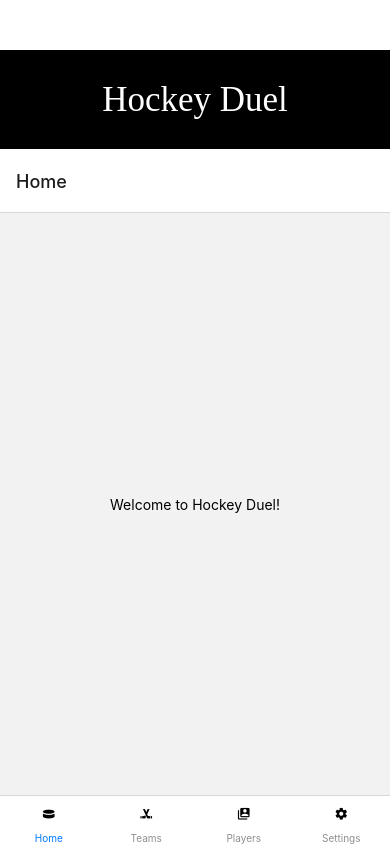
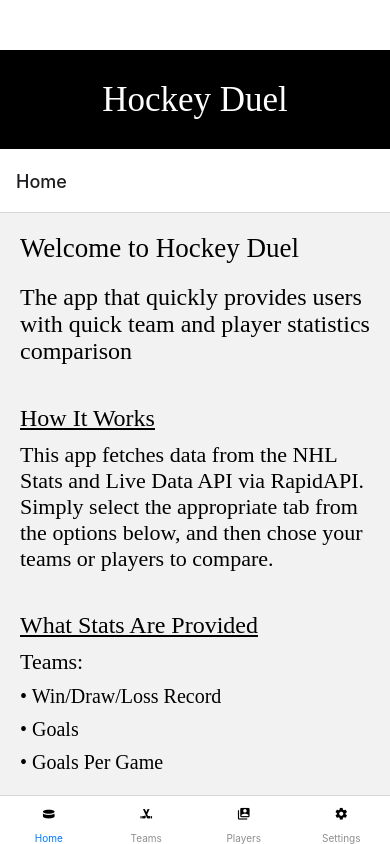
Before and after one commit to kpbader/Hockey-Duel, a React Native app: screen / in a window 390 px wide. Built offline with nearby package versions, Linux system fonts and the light colour scheme.

Commit message:
home page loaded up with info, api functionality added in, but not displaying

```diff
--- a/App.js
+++ b/App.js
@@ -1,8 +1,7 @@
 import React from 'react';
-import { StatusBar } from 'expo-status-bar';
+// import { StatusBar } from 'expo-status-bar';
 import { StyleSheet, Text, TouchableOpacity, View } from 'react-native';
 import { NavigationContainer } from '@react-navigation/native';
-// import Nav from "./src/components/Nav";
 import { createBottomTabNavigator } from '@react-navigation/bottom-tabs';
 import Header from "./src/components/Header";
 import Home from "./src/components/Home";
--- a/src/components/Home.js
+++ b/src/components/Home.js
@@ -1,21 +1,98 @@
 import React from 'react';
 // import { StatusBar } from 'expo-status-bar';
-import { StyleSheet, Text, View, TouchableOpacity } from 'react-native';
+import { StyleSheet, Text, View, FlatList, ScrollView } from 'react-native';
 
 function Home() {
   return (
-      <View style={styles.homeContainer}>
-        <Text>Welcome to Hockey Duel!</Text>
+    <ScrollView style={styles.homeContainer}>
+      <Text style={styles.h1}>Welcome to Hockey Duel</Text>
+      <Text style={styles.h2}>The app that quickly provides users with quick team and player statistics comparison</Text>
+      <Text style={styles.h3}>How It Works</Text>
+      <Text style={styles.p}>This app fetches data from the NHL Stats and Live Data API via RapidAPI. Simply select the appropriate tab from the options below, and then chose your teams or players to compare.</Text>
+      <Text style={styles.h3}>What Stats Are Provided</Text>
+      <Text style={styles.h4}>Teams:</Text>
+      <FlatList
+        data={[
+          { key: 'Win/Draw/Loss Record' },
+          { key: 'Goals' },
+          { key: 'Goals Per Game' },
+          { key: 'Save Percentage' },
+          { key: 'Penalties In Minutes' }
+        ]}
+        renderItem={({ item }) => {
+          return (
+            <View>
+              <Text style={styles.bullets}>{`\u2022 ${item.key}`}</Text>
             </View>
+          );
+        }}
+      />
+      <Text style={{
+        fontSize: 22,
+        fontFamily: 'Copperplate',
+        marginTop: 30,
+        fontWeight: '400'
+      }}>Players:</Text>
+      <FlatList
+        data={[
+          { key: 'Goals' },
+          { key: 'Assists' },
+          { key: 'Save Percentage (Goaltenders)' },
+          { key: 'Wins (Goaltenders' },
+          { key: 'Plus/Minus' }
+        ]}
+        renderItem={({ item }) => {
+          return (
+            <View>
+              <Text style={styles.bullets}>{`\u2022 ${item.key}`}</Text>
+            </View>
+          );
+        }}
+      />
+    </ScrollView>
   );
 }
 
 const styles = StyleSheet.create({
   homeContainer: {
     flex: 1,
-        alignItems: 'center',
-        justifyContent: 'center',
     margin: 20
+  },
+  h1: {
+    fontSize: 27,
+    fontFamily: 'Copperplate',
+    fontWeight: '400'
+  },
+  h2: {
+    fontSize: 24,
+    fontFamily: 'Copperplate',
+    marginTop: 20,
+    fontWeight: '300'
+  },
+  h3: {
+    fontSize: 24,
+    fontFamily: 'Copperplate',
+    marginTop: 40,
+    fontWeight: '400',
+    textDecorationLine: 'underline'
+  },
+  h4: {
+    fontSize: 22,
+    fontFamily: 'Copperplate',
+    marginTop: 10,
+    fontWeight: '400'
+  },
+  p: {
+    fontSize: 22,
+    fontFamily: 'Copperplate',
+    marginTop: 10,
+    fontWeight: '300'
+  },
+  bullets: {
+    fontSize: 20,
+    fontFamily: 'Copperplate',
+    marginTop: 10,
+    fontWeight: '300'
   }
 })
 
--- a/src/components/Players.js
+++ b/src/components/Players.js
@@ -5,9 +5,7 @@ import { StyleSheet, Text, View, TouchableOpacity } from 'react-native';
 
 const Players = () => {
     return (
-        <ModalDropdown options={['option 1', 'option 2']}>
-
-        </ModalDropdown>
+        <Text style={{ fontFamily: 'Copperplate', fontSize: 25, margin: 20 }}>Coming Soon!</Text>
     )
 }
 
--- a/src/components/Teams.js
+++ b/src/components/Teams.js
@@ -2,6 +2,25 @@ import ModalDropdown from 'react-native-modal-dropdown';
 import React from 'react';
 // import { StatusBar } from 'expo-status-bar';
 import { StyleSheet, Text, View, TouchableOpacity } from 'react-native';
+
+
+// Retrieve stats from team
+function getStats() {
+
+const options = {
+	method: 'GET',
+	headers: {
+		'X-RapidAPI-Key': 'a8143de9d6msh6d1195065a85dbfp18ac06jsn532055b2fc85',
+		'X-RapidAPI-Host': 'nhl-stats-and-live-data.p.rapidapi.com'
+	}
+};
+
+fetch('https://nhl-stats-and-live-data.p.rapidapi.com/teams/28/stats', options)
+	.then(response => response.json())
+	.then(response => console.log(response))
+	.catch(err => console.error(err));
+
+};
 
 const Teams = () => {
     return (
@@ -89,13 +108,30 @@ const Teams = () => {
                 ]}>
 
         </ModalDropdown>
+
+        <TouchableOpacity>
+            <Text style={styles.button} onPress={getStats}>Compare</Text>
+        </TouchableOpacity>
+
+        <Text></Text>
         </>
 
     )
 };
 
-// const styles = StyleSheet.create({
-
-// })
+const styles = StyleSheet.create({
+  button: {
+    fontFamily: 'Copperplate',
+    fontSize: 22,
+    textAlign: 'center',
+    marginLeft: 20,
+    marginTop: 50,
+    padding: 10,
+    borderStyle: 'solid',
+    borderWidth: 2,
+    borderRadius: 7,
+    width: '40%',
+  }
+})
 
 export default Teams;
```
Also changed, not shown: src/components/Nav.js (deleted, +0 -38 lines). Lines whose indentation alone changed are shown as unchanged.
